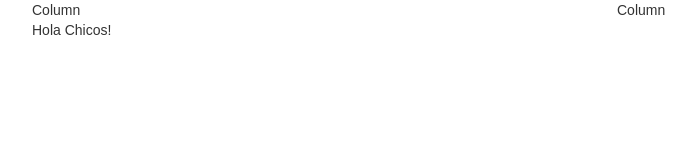
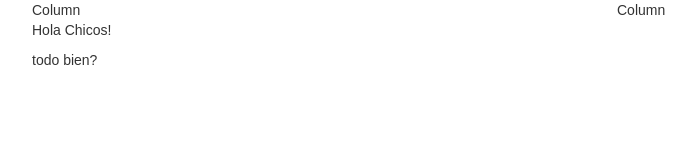
Before and after one commit to MMachado-uy/react-workshop, a React app: page / in a window 1280 px wide. Shown: the top 160 px of the page, without its empty margins (38-734 px from the left). Built offline with nearby package versions, Linux system fonts and the light colour scheme.

Commit message:
07-Destructured Props

```diff
--- a/src/components/Hola.jsx
+++ b/src/components/Hola.jsx
@@ -2,11 +2,15 @@ import React from 'react';
 
 const HolaMundo = (props) => {
 
-    let { quien } = props;
+    let { quien, mensaje } = props;
 
     return (
         <div>
             <p>Hola {quien || 'Fallback'}!</p>
+
+            {typeof mensaje !== 'undefined' &&
+                <div>{mensaje}</div>
+            }
         </div>
     )
 }
--- a/src/components/Home.jsx
+++ b/src/components/Home.jsx
@@ -4,6 +4,11 @@ import HolaMundo  from './Hola.jsx'
 import { Grid, Row, Col } from 'react-bootstrap';
 
 const Home = () => {
+    let holaProps = {
+        quien: "Chicos",
+        mensaje: "todo bien?"
+    }
+
     return (
         <Grid>
             <Row>
@@ -16,7 +21,7 @@ const Home = () => {
             </Row>
             <Row>
                 <Col xs={12}>
-                    <HolaMundo quien="Chicos"></HolaMundo>
+                    <HolaMundo {...holaProps}></HolaMundo>
                 </Col>
             </Row>
         </Grid>
```
